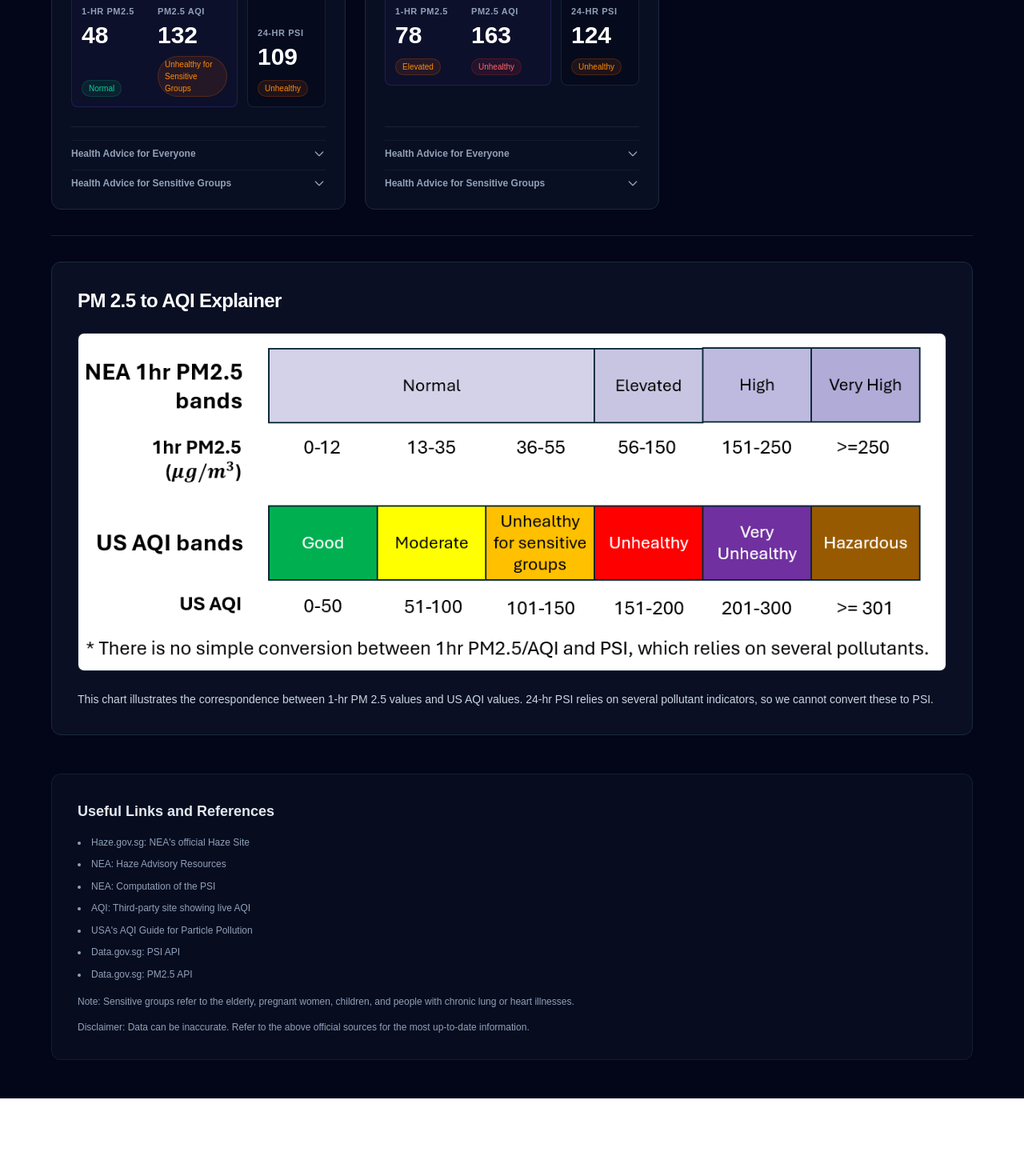
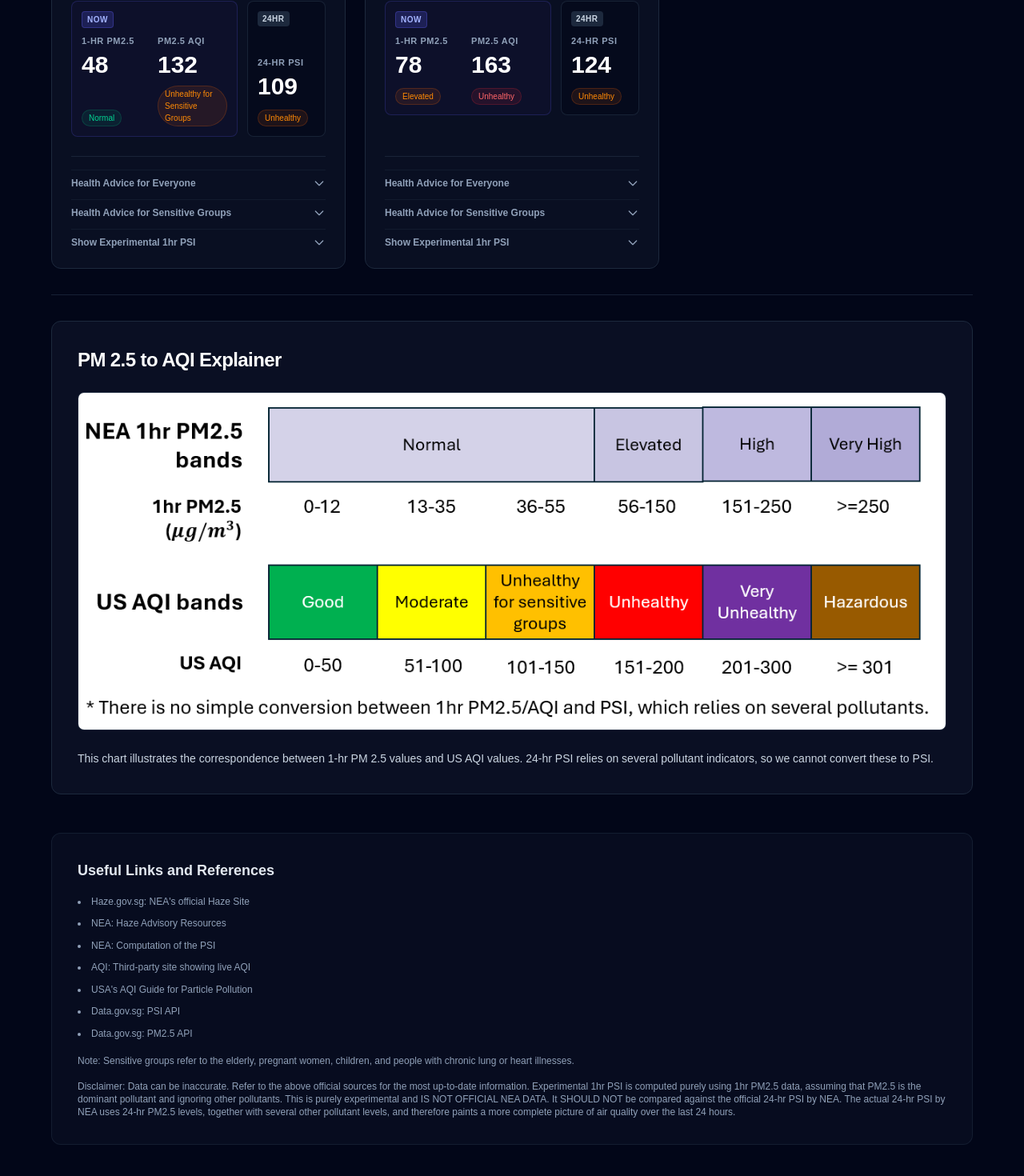
Before and after one commit to philbertshea/haze-app, a Next.js app in the folder frontend/: page / in a window 1280 px wide. Shown: the part 678-2148 px from the top of the page at 80% size. Before the commit the page ends 2051 px from the top, so only its background shows below. Built offline with nearby package versions, Linux system fonts and the light colour scheme.

Commit message:
Include experimental 1hr PSI in frontend and backend

```diff
--- a/frontend/app/page.tsx
+++ b/frontend/app/page.tsx
@@ -23,6 +23,7 @@ interface PsiData {
   };
   derivedReadings: {
     usaqi_from_pm25_one_hourly: Record<string, number>;
+    psi1h_from_pm25_one_hourly: Record<string, number>;
     [key: string]: Record<string, number>;
   };
 }
@@ -95,7 +96,7 @@ export default async function Page() {
         <header className="flex flex-col md:flex-row md:items-center justify-between gap-4 border-b border-slate-800 pb-6">
           <div>
             <h1 className="text-3xl font-bold tracking-tight text-white">Singapore Haze Tracker</h1>
-            <p className="text-slate-400 text-sm mt-1">Real-time air quality metrics by region</p>
+            <p className="text-slate-400 text-sm mt-1">Air Quality Metrics by Region</p>
           </div>
           <div className="bg-slate-900 px-4 py-2 rounded-lg border border-slate-800 text-xs text-slate-400 self-start md:self-auto">
             Readings from NEA as of: <span className="text-slate-200 font-medium">{formattedDate}</span>
@@ -109,10 +110,13 @@ export default async function Page() {
             const pm251h = data.readings.pm25_one_hourly[region] ?? 0;
             const pm2524h = data.readings.pm25_twenty_four_hourly[region] ?? 0;
             const usaqi = data.derivedReadings.usaqi_from_pm25_one_hourly[region] ?? 0;
+            const psi1h = data.derivedReadings.psi1h_from_pm25_one_hourly[region] ?? 0;
+
 
             const psiStatus = getPsiStatus(psi24h);
             const pm25Status = getPm25Status(pm251h);
             const usAqiStatus = getUsAqiStatus(usaqi);
+            const psi1hStatus = getPsiStatus(psi1h);
 
             return (
               <RegionCard
@@ -122,9 +126,11 @@ export default async function Page() {
                 pm251h={pm251h}
                 pm2524h={pm2524h}
                 usaqi={usaqi}
+                psi1h={psi1h}
                 psiStatus={psiStatus}
                 pm25Status={pm25Status}
                 usAqiStatus={usAqiStatus}
+                psi1hStatus={psi1hStatus}
               />
             );
           })}
@@ -188,6 +194,10 @@ export default async function Page() {
             </h2>
             <h3>
               Disclaimer: Data can be inaccurate. Refer to the above official sources for the most up-to-date information.
+              Experimental 1hr PSI is computed purely using 1hr PM2.5 data, assuming that PM2.5 is the dominant pollutant and ignoring other pollutants.
+              This is purely experimental and IS NOT OFFICIAL NEA DATA. It SHOULD NOT be compared against the official 24-hr PSI by NEA.
+              The actual 24-hr PSI by NEA uses 24-hr PM2.5 levels, together with several other pollutant levels, and therefore paints
+              a more complete picture of air quality over the last 24 hours.
             </h3>
           </section>
         </div>
--- a/frontend/components/RegionCard.tsx
+++ b/frontend/components/RegionCard.tsx
@@ -15,9 +15,11 @@ interface RegionCardProps {
   pm251h: number;
   pm2524h: number;
   usaqi: number;
+  psi1h: number;
   psiStatus: StatusInfo;
   pm25Status: StatusInfo;
   usAqiStatus: StatusInfo;
+  psi1hStatus: StatusInfo;
 }
 
 export default function RegionCard({
@@ -25,12 +27,15 @@ export default function RegionCard({
   psi24h,
   pm251h,
   usaqi,
+  psi1h,
   psiStatus,
   pm25Status,
   usAqiStatus,
+  psi1hStatus
 }: RegionCardProps) {
   const [isExpanded, setIsExpanded] = useState(false);
   const [isSensitiveExpanded, setIsSensitiveExpanded] = useState(false);
+  const [isExperimentalExpanded, setIsExperimentalExpanded] = useState(false);
 
   return (
     <div className="bg-slate-900/60 backdrop-blur border border-slate-800 rounded-xl p-6 hover:border-slate-700 transition-colors flex flex-col justify-between">
@@ -198,6 +203,47 @@ export default function RegionCard({
             )}
           </div>
         )}
+
+
+        <button
+          onClick={() => setIsExperimentalExpanded(!isExperimentalExpanded)}
+          className="w-full flex items-center justify-between text-xs font-semibold text-slate-400 hover:text-slate-200 transition-colors pt-2 border-t border-slate-800/50 focus:outline-none"
+        >
+          <span>{isExperimentalExpanded ? 'Hide Experimental PSI' : 'Show Experimental 1hr PSI'}</span>
+          <svg
+            className={`w-4 h-4 transform transition-transform duration-200 ${
+              isExperimentalExpanded ? 'rotate-180' : 'rotate-0'
+            }`}
+            fill="none"
+            viewBox="0 0 24 24"
+            stroke="currentColor"
+          >
+            <path strokeLinecap="round" strokeLinejoin="round" strokeWidth={2} d="M19 9l-7 7-7-7" />
+          </svg>
+        </button>
+
+        {/* Explainer Drawer */}
+        {isExperimentalExpanded && (
+          <div className="pt-2 space-y-3 text-xs text-slate-300 border-t border-slate-800/40">
+            {/* 1-Hr PM2.5 Metric */}
+              <div className="flex flex-col justify-between">
+                <div>
+                  <span className="text-[11px] font-semibold text-slate-400 uppercase tracking-wider block">
+                    Experimental 1-Hr PSI
+                  </span>
+                  <div className="text-2xl sm:text-3xl font-extrabold text-white mt-1">
+                    {psi1h}
+                  </div>
+                </div>
+                <div className="mt-2">
+                  <span className={`inline-block text-[10px] px-2 py-0.5 rounded-full font-medium border ${psi1hStatus.bg}`}>
+                    {psi1hStatus.label}
+                  </span>
+                </div>
+              </div>
+              <p>IMPORTANT: THIS IS PURELY EXPERIMENTAL. IT IS NOT OFFICIAL AND NOT PUBLISHED BY NEA.</p>
+          </div>
+        )}
       </div>
     </div>
   );
--- a/frontend/public/data.json
+++ b/frontend/public/data.json
@@ -1,18 +1,25 @@
 {
 	"lastUpdated": "2026-09-15T02:00:00+08:00",
 	"regions": [
+		{
+			"name": "south",
+			"labelLocation": {
+				"latitude": 1.29587,
+				"longitude": 103.82
+			}
+		},
+		{
+			"name": "north",
+			"labelLocation": {
+				"latitude": 1.41803,
+				"longitude": 103.82
+			}
+		},
 		{
 			"name": "west",
 			"labelLocation": {
 				"latitude": 1.35735,
 				"longitude": 103.7
-			}
-		},
-		{
-			"name": "south",
-			"labelLocation": {
-				"latitude": 1.29587,
-				"longitude": 103.82
 			}
 		},
 		{
@@ -26,13 +33,6 @@
 			"name": "central",
 			"labelLocation": {
 				"latitude": 1.35735,
-				"longitude": 103.82
-			}
-		},
-		{
-			"name": "north",
-			"labelLocation": {
-				"latitude": 1.41803,
 				"longitude": 103.82
 			}
 		}
@@ -131,6 +131,13 @@
 		}
 	},
 	"derivedReadings": {
+		"psi1h_from_pm25_one_hourly": {
+			"central": 135,
+			"east": 119,
+			"north": 98,
+			"south": 92,
+			"west": 125
+		},
 		"usaqi_from_pm25_one_hourly": {
 			"central": 168,
 			"east": 160,
@@ -139,5 +146,5 @@
 			"west": 163
 		}
 	},
-	"fetchedAt": "2026-09-14T18:03:38Z"
+	"fetchedAt": "2026-09-15T02:34:53+08:00"
 }
```
Also changed, not shown: 1 other file (tests, documents, lock files or other folders).
